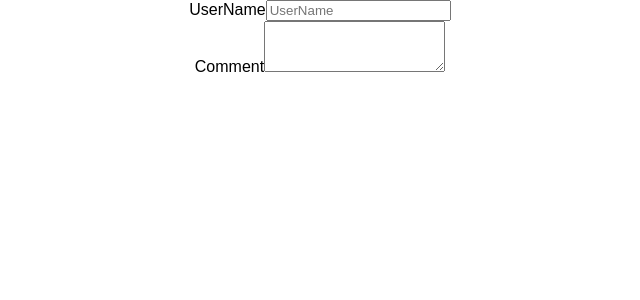
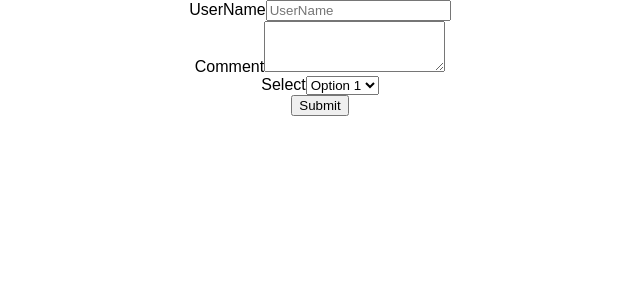
Before and after one commit to gostgmaer/react-new, a React (Create React App) app in the folder my-app/: page / in a window 1280 px wide. Shown: the top 300 px of the page, without its empty margins (320-960 px from the left). Built offline with nearby package versions, Linux system fonts and the light colour scheme.

Commit message:
complte form

```diff
--- a/my-app/src/components/form.js
+++ b/my-app/src/components/form.js
@@ -5,36 +5,60 @@ import React, { Component } from 'react'
     super(props)
 
     this.state = {
-         userName:"",
-         commentss:""
+      userName: "",
+      commentss: "",
+      Topic: "react"
     }
   }
-    handleUsernameChange = (event) =>{
+  handleUsernameChange = (event) => {
     this.setState({
-            userName:event.target.value
+      userName: event.target.value
     })
 
   }
-    handleCommentChange = (event) =>{
+  handleCommentChange = (event) => {
     this.setState({
-            commentss:event.target.value
+      commentss: event.target.value
     })
+  }
+  handleTopicChange = (event) => {
+    this.setState({
+      Topic: event.target.value
+    })
+  }
+  handleSubmit = event=>{
+    alert(`${this.state.userName},${this.state.commentss},${this.state.Topic}`)
+    event.preventDefault()
   }
 
 
   render() {
+    const {userName,commentss,Topic}=this.state
     return (
+
       <div>
-        <div className="form-group">
+        <form onSubmit={this.handleSubmit}>
+          <div >
             <label>UserName</label>
             <input onChange={this.handleUsernameChange} type="text"
-            className="form-control" name="username" value={this.state.userName} id="username" aria-describedby="helpId" placeholder="UserName"/>
+              className="form-control" name="username" value={userName} id="username" aria-describedby="helpId" placeholder="UserName" />
 
           </div>
-        <div className="form-group">
+          <div >
             <label>Comment</label>
-          <textarea className="form-control" rows="3" value={this.state.comments} onChange={this.handleCommentChange}></textarea>
+            <textarea className="form-control" rows="3" value={commentss} onChange={this.handleCommentChange}></textarea>
           </div>
+          <div >
+            <label >Select</label>
+            <select value={Topic} name="" id="" onChange={this.handleTopicChange}>
+              <option value="react">Option 1</option>
+              <option value="angular">Option 2</option>
+              <option value="vue"> Option 3</option>
+            </select>
+          </div>
+          <button type="submit">Submit</button>
+        </form>
+
       </div>
     )
   }
```
Lines whose indentation alone changed are shown as unchanged.
